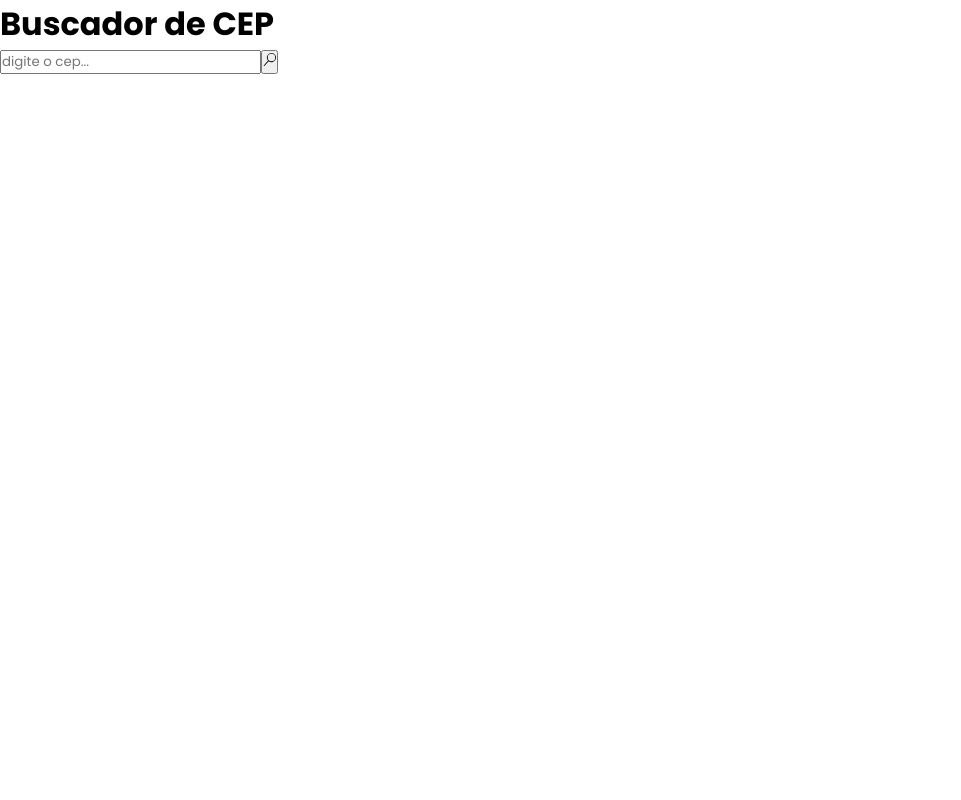
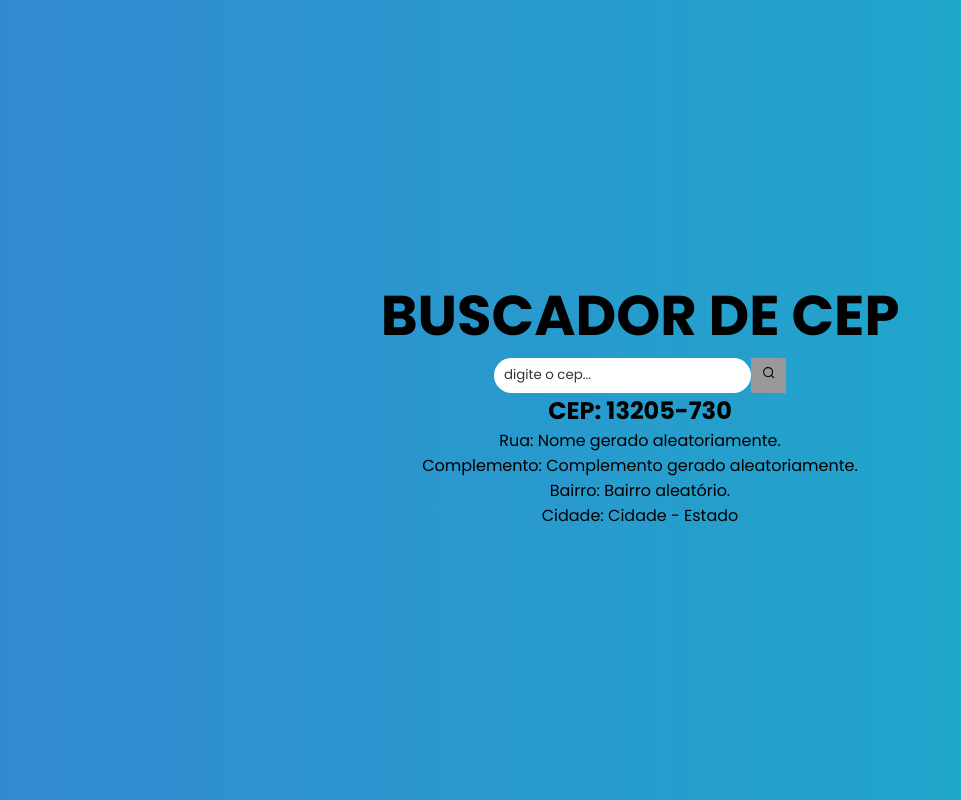
Before and after one commit to leuzaoo/BuscadorDeCEP-ReactJS, a React (Create React App) app: page / in a window 1280 px wide. Shown: the whole page, without its empty margins (0-961 px from the left). Built offline with nearby package versions, Linux system fonts and the light colour scheme.

Commit message:
animation title, css main page

```diff
--- a/src/App.jsx
+++ b/src/App.jsx
@@ -1,7 +1,8 @@
 // Library
-import { VscSearch } from "react-icons/vsc";
+import { FiSearch } from "react-icons/fi";
 
-
+// Styles
+import "./mainStyle.css";
 
 function App() {
   return (
@@ -9,11 +10,25 @@ function App() {
       <h1 className="title">Buscador de CEP</h1>
 
       <div className="inputContainer">
-        <input className="inputCEP" type="text" placeholder="digite o cep..."></input>
+        <input
+          className="inputCEP"
+          type="text"
+          placeholder="digite o cep..."
+        ></input>
         <button type="submit" className="searchButton">
-          <VscSearch />
+          <FiSearch />
         </button>
       </div>
+
+      <main className="main">
+        <h2 className="cepNumber">CEP: 13205-730</h2>
+        <div className="localItems">
+          <span>Rua: Nome gerado aleatoriamente.</span>
+          <span>Complemento: Complemento gerado aleatoriamente.</span>
+          <span>Bairro: Bairro aleatório.</span>
+          <span>Cidade: Cidade - Estado</span>
+        </div>
+      </main>
     </div>
   );
 }
--- /dev/null
+++ b/src/mainStyle.css
@@ -0,0 +1,58 @@
+.container {
+  height: 100vh;
+  text-align: center;
+  display: flex;
+  flex-direction: column;
+  align-items: center;
+  justify-content: center;
+  background-image: linear-gradient(
+    90deg,
+    rgb(51, 138, 209),
+    rgb(26, 175, 201)
+  );
+}
+
+.title {
+  text-transform: uppercase;
+  font-size: 56px;
+  animation: titleAnimation 1s;
+}
+
+@keyframes titleAnimation {
+  from {
+    transform: rotateX(90deg);
+  }
+  to {
+    transform: rotateX(0deg);
+  }
+}
+
+.inputCEP {
+  height: 35px;
+  border: none;
+  background-color: #fff;
+  border-radius: 20px;
+}
+
+.inputCEP::placeholder {
+  color: black;
+  padding-left: 10px;
+  opacity: 0.8;
+}
+
+.searchButton {
+  height: 35px;
+  width: 35px;
+  border: none;
+  background-color: #999;
+  cursor: pointer;
+}
+
+.searchButton:hover {
+  background-color: #999999;
+}
+
+.localItems {
+  display: flex;
+  flex-direction: column;
+}
```
